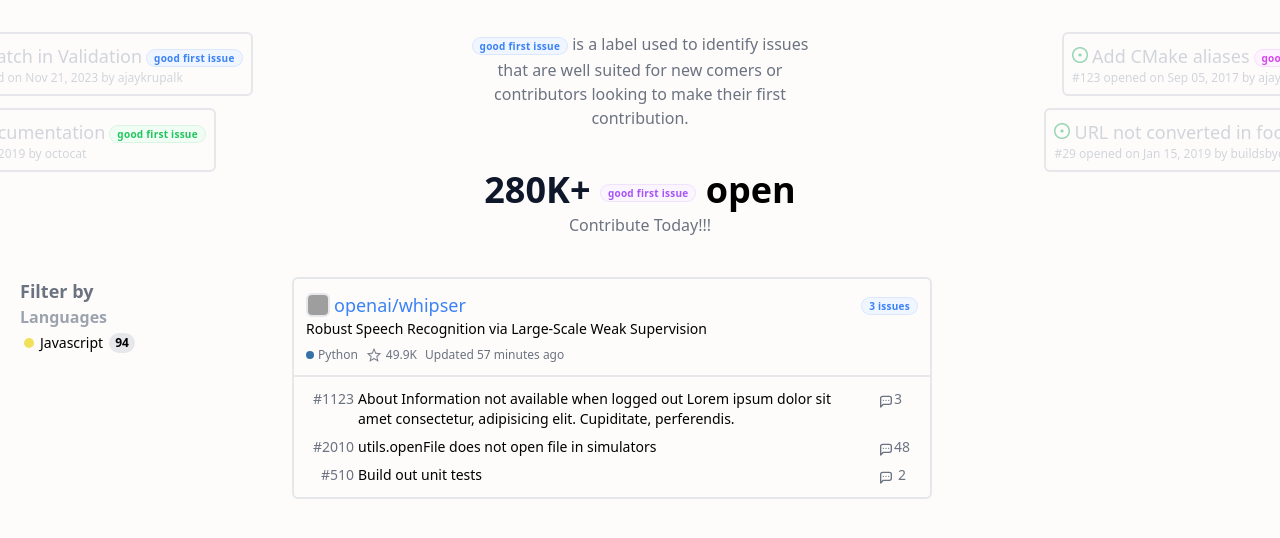
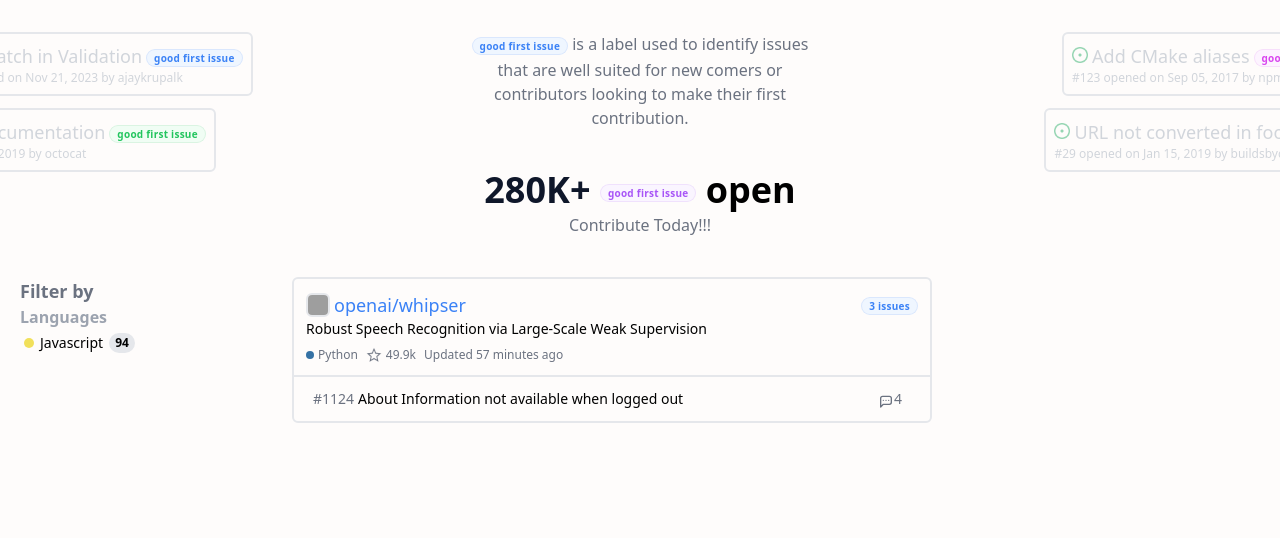
Before and after one commit to ajaykrupalk/good-first-issue, a Nuxt app: page / in a window 1280 px wide. Shown: the top 538 px of the page. Built offline with nearby package versions, Linux system fonts and the light colour scheme; grey boxes are pictures that could not be loaded.

Commit message:
Added props for issue card

```diff
--- a/components/content.vue
+++ b/components/content.vue
@@ -10,6 +10,9 @@
             progLang="Python"
             stars="49.9k"
             lastActivity="Updated 57 minutes ago"
+            issueNum="#1124"
+            issueDesc="About Information not available when logged out"
+            commentCount="4"
         />
         <!-- <Skeleton /> -->
     </div>
--- a/components/hero.vue
+++ b/components/hero.vue
@@ -57,7 +57,7 @@
             <div class="absolute -right-20 top-0">
                 <sample-issue
                     issueHeading="Add CMake aliases"
-                    issueDesc="#123 opened on Sep 05, 2017 by ajaykrupalk"
+                    issueDesc="#123 opened on Sep 05, 2017 by npmcodes"
                     badgeText="good first issue"
                     bgColor="bg-fuchsia-50"
                     textColor="text-fuchsia-500"
--- /dev/null
+++ b/components/issue.vue
@@ -0,0 +1,28 @@
+<template>
+    <div class="flex flex-col gap-y-2 p-3 border-t-2 border-gray-200">
+        <div class="flex flex-row justify-between">
+            <div class="flex flex-row gap-1 text-sm font-medium">
+                <span class="w-12 text-gray-500 text-right">{{ props.issueNum }}</span>
+                <p class="hover:text-blue-500 w-[35em]">{{ props.issueDesc }}</p>
+            </div>
+            <div class="w-10 h-max flex flex-row items-end">
+                <svg xmlns="http://www.w3.org/2000/svg" class="h-4 w-4 stroke-gray-500" viewBox="0 0 24 24" stroke-width="2"
+                    stroke="currentColor" fill="none" stroke-linecap="round" stroke-linejoin="round">
+                    <path stroke="none" d="M0 0h24v24H0z" fill="none" />
+                    <path d="M4 21v-13a3 3 0 0 1 3 -3h10a3 3 0 0 1 3 3v6a3 3 0 0 1 -3 3h-9l-4 4" />
+                    <path d="M12 11l0 .01" />
+                    <path d="M8 11l0 .01" />
+                    <path d="M16 11l0 .01" />
+                </svg>
+                <p class="text-sm font-medium text-gray-500">{{ props.commentCount }}</p>
+            </div>
+        </div>
+    </div>
+</template>
+<script setup>
+const props = defineProps({
+    issueNum: String,
+    issueDesc: String,
+    commentCount: String
+})
+</script>
--- a/components/issueCard.vue
+++ b/components/issueCard.vue
@@ -3,64 +3,50 @@
         <div class="p-3">
             <div class="flex flex-row justify-between items-center">
                 <div class="flex flex-row gap-1 items-center">
-                    <img src="https://lirp.cdn-website.com/df735c7c/dms3rep/multi/opt/MicrosoftTeams-image+%28123%29-640w.png" alt="avatar" class="h-6 w-6 rounded-md border-2 border-gray-200">
-                    <h3 class="font-medium text-lg text-blue-500">openai/whipser</h3>
+                    <img :src="props.imgSrc" alt="avatar" class="h-6 w-6 rounded-md border-2 border-gray-200">
+                    <h3 class="font-medium text-lg text-blue-500">{{ props.repo }}</h3>
                 </div>
                 <badge
-                    badgeText="3 issues"
+                    :badgeText="`${props.issueCount} issues`"
                     bgColor="bg-blue-50"
                     textColor="text-blue-500"
                     borderColor="ring-blue-600/10"
                 />
             </div>
-            <p class="text-sm">Robust Speech Recognition via Large-Scale Weak Supervision</p>
+            <p class="text-sm">{{ props.repoDesc }}</p>
             <div class="flex flex-row gap-2 mt-2 text-xs text-gray-500 font-medium">
                 <div class="flex flex-row gap-1 items-center">
                     <span class="h-2 w-2 bg-[#3572A5] rounded-full"></span>
-                    Python
+                    {{ props.progLang }}
                 </div>
                 <div class="flex flex-row gap-1 items-center">
                     <img src="../assets/images/star.png" alt="star" class="h-4 w-4">
-                    <p>49.9K</p>
+                    <p>{{ props.stars }}</p>
                 </div>
                 <div>
-                    <p>Updated 57 minutes ago</p>
+                    <p>{{ props.lastActivity }}</p>
                 </div>
             </div>
         </div>
-        <div class="flex flex-col gap-y-2 p-3 border-t-2 border-gray-200">
-            <div class="flex flex-row justify-between">
-                <div class="flex flex-row gap-1 text-sm font-medium">
-                    <span class="w-12 text-gray-500 text-right">#1123</span>
-                    <p class="hover:text-blue-500 w-[35em]">About Information not available when logged out Lorem ipsum dolor sit amet consectetur, adipisicing elit. Cupiditate, perferendis.</p>
-                </div>
-                <div class="w-10 h-max flex flex-row items-end">
-                    <svg xmlns="http://www.w3.org/2000/svg" class="h-4 w-4 stroke-gray-500" viewBox="0 0 24 24" stroke-width="2" stroke="currentColor" fill="none" stroke-linecap="round" stroke-linejoin="round"><path stroke="none" d="M0 0h24v24H0z" fill="none"/><path d="M4 21v-13a3 3 0 0 1 3 -3h10a3 3 0 0 1 3 3v6a3 3 0 0 1 -3 3h-9l-4 4" /><path d="M12 11l0 .01" /><path d="M8 11l0 .01" /><path d="M16 11l0 .01" /></svg>
-                    <p class="text-sm font-medium text-gray-500">3</p>
-                </div>
-            </div>
-            <div class="flex flex-row justify-between">
-                <div class="flex flex-row gap-1 text-sm font-medium">
-                    <span class="w-12 text-gray-500 text-right">#2010</span>
-                    <p class="hover:text-blue-500 w-[35em]">utils.openFile does not open file in simulators</p>
-                </div>
-                <div class="w-10 h-max flex flex-row items-end">
-                    <svg xmlns="http://www.w3.org/2000/svg" class="h-4 w-4 stroke-gray-500" viewBox="0 0 24 24" stroke-width="2" stroke="currentColor" fill="none" stroke-linecap="round" stroke-linejoin="round"><path stroke="none" d="M0 0h24v24H0z" fill="none"/><path d="M4 21v-13a3 3 0 0 1 3 -3h10a3 3 0 0 1 3 3v6a3 3 0 0 1 -3 3h-9l-4 4" /><path d="M12 11l0 .01" /><path d="M8 11l0 .01" /><path d="M16 11l0 .01" /></svg>
-                    <p class="text-sm font-medium text-gray-500">48</p>
-                </div>
-            </div>
-            <div class="flex flex-row justify-between">
-                <div class="flex flex-row gap-1 text-sm font-medium">
-                    <span class="w-12 text-gray-500 text-right">#510</span>
-                    <p class="hover:text-blue-500">Build out unit tests</p>
-                </div>
-                <div class="w-10 flex flex-row gap-1 items-end">
-                    <span>
-                        <svg xmlns="http://www.w3.org/2000/svg" class="h-4 w-4 stroke-gray-500" viewBox="0 0 24 24" stroke-width="2" stroke="currentColor" fill="none" stroke-linecap="round" stroke-linejoin="round"><path stroke="none" d="M0 0h24v24H0z" fill="none"/><path d="M4 21v-13a3 3 0 0 1 3 -3h10a3 3 0 0 1 3 3v6a3 3 0 0 1 -3 3h-9l-4 4" /><path d="M12 11l0 .01" /><path d="M8 11l0 .01" /><path d="M16 11l0 .01" /></svg>
-                    </span>
-                    <p class="text-sm font-medium text-gray-500">2</p>
-                </div>
-            </div>
-        </div>
+        <issue
+            :issueNum="props.issueNum"
+            :issueDesc="props.issueDesc"
+            :commentCount="props.commentCount"
+        />
     </div>
 </template>
+<script setup>
+const props = defineProps({
+    imgSrc: String,
+    repo: String,
+    repoDesc: String,
+    issueCount: String,
+    colorCode: String,
+    progLang: String,
+    stars: String,
+    lastActivity: String,
+    issueNum: String,
+    issueDesc: String,
+    commentCount: String
+})
+</script>
```
